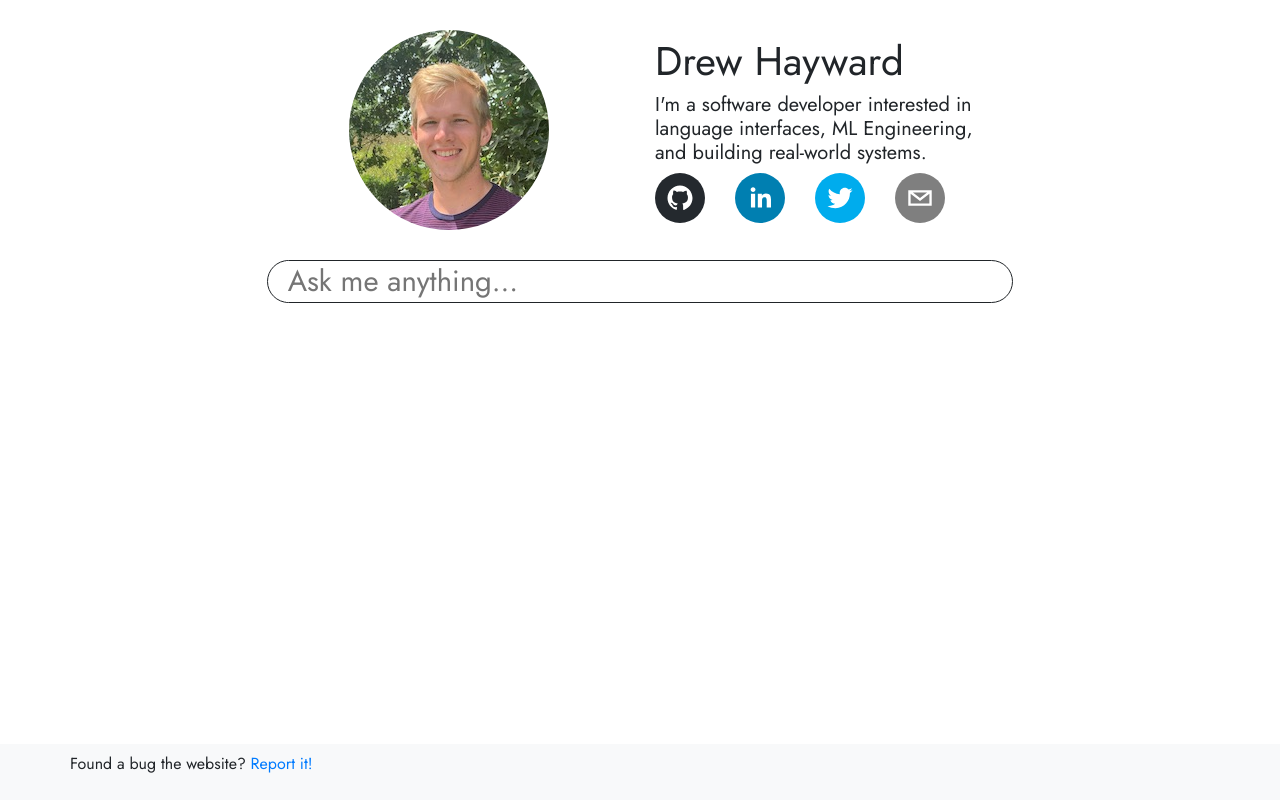
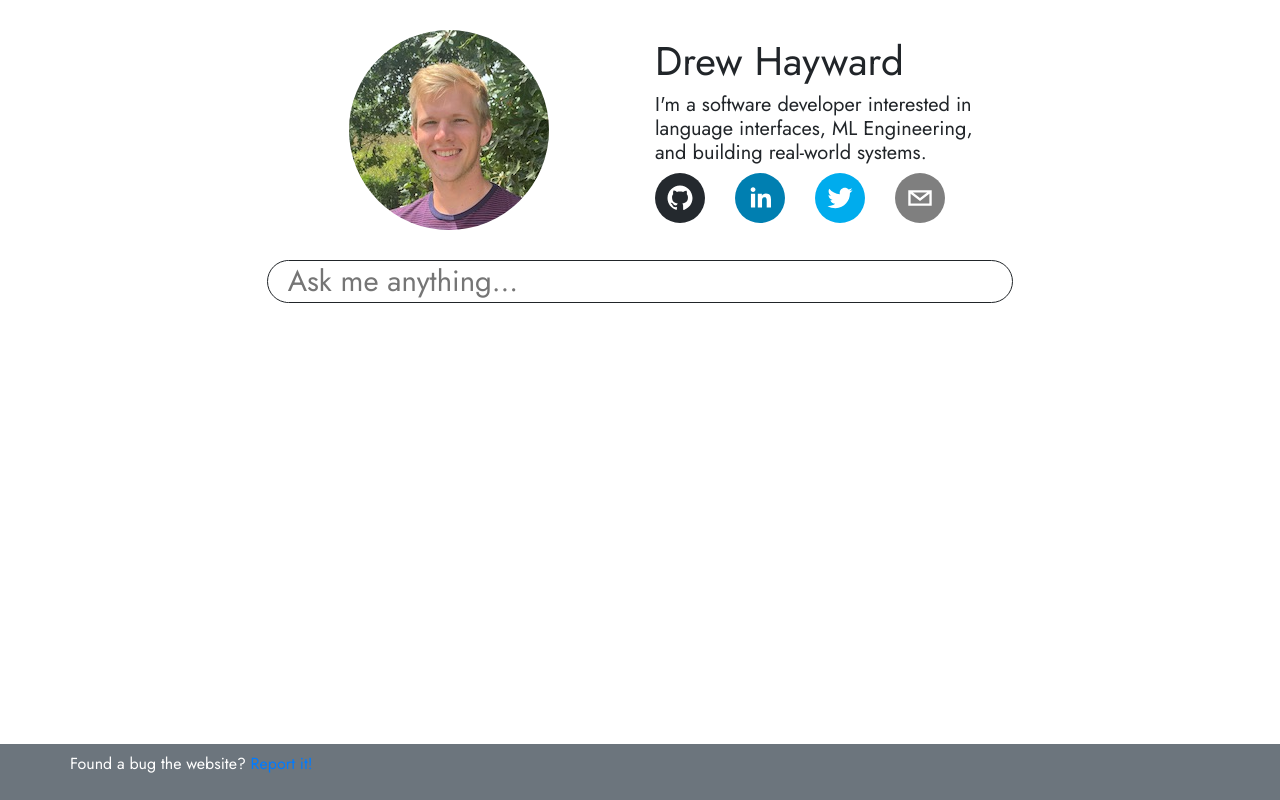
Before and after one commit to drewhayward/drewhayward.github.io, a React (Create React App) app: page /#/ in a window 1280 px wide. Built offline with nearby package versions, Linux system fonts and the light colour scheme; a web font is replaced by a local one.

Commit message:
adjust footer

```diff
--- a/src/App.js
+++ b/src/App.js
@@ -10,14 +10,13 @@ import { Row, Col } from 'react-bootstrap'
 import Container from 'react-bootstrap/Container'
 import 'bootstrap/dist/css/bootstrap.min.css';
 import Home from './pages/Home'
-import Publications from './pages/Publications'
 
 export default function App() {
   return (
     <Router basename='/'>
       <div>
         {/* <Navbar /> */}
-        <Container fluid='md'>
+        <Container style={{"paddingBottom": '60px'}} fluid='md'>
           <Switch>
             <Route path="/">
               <Home />
--- a/src/components/Footer.js
+++ b/src/components/Footer.js
@@ -4,9 +4,9 @@ import { Container, Navbar } from 'react-bootstrap'
 const Footer = () => {
 
     return (
-        <Navbar bg="light" fixed="bottom">
+        <Navbar bg="secondary" fixed="bottom">
             <Container fluid="md">
-                <p>Found a bug the website? <a href="https://github.com/drewhayward/drewhayward.github.io/issues/new">Report it!</a></p>
+                <p className="text-white">Found a bug the website? <a href="https://github.com/drewhayward/drewhayward.github.io/issues/new">Report it!</a></p>
             </Container>
         </Navbar>
     )
```
